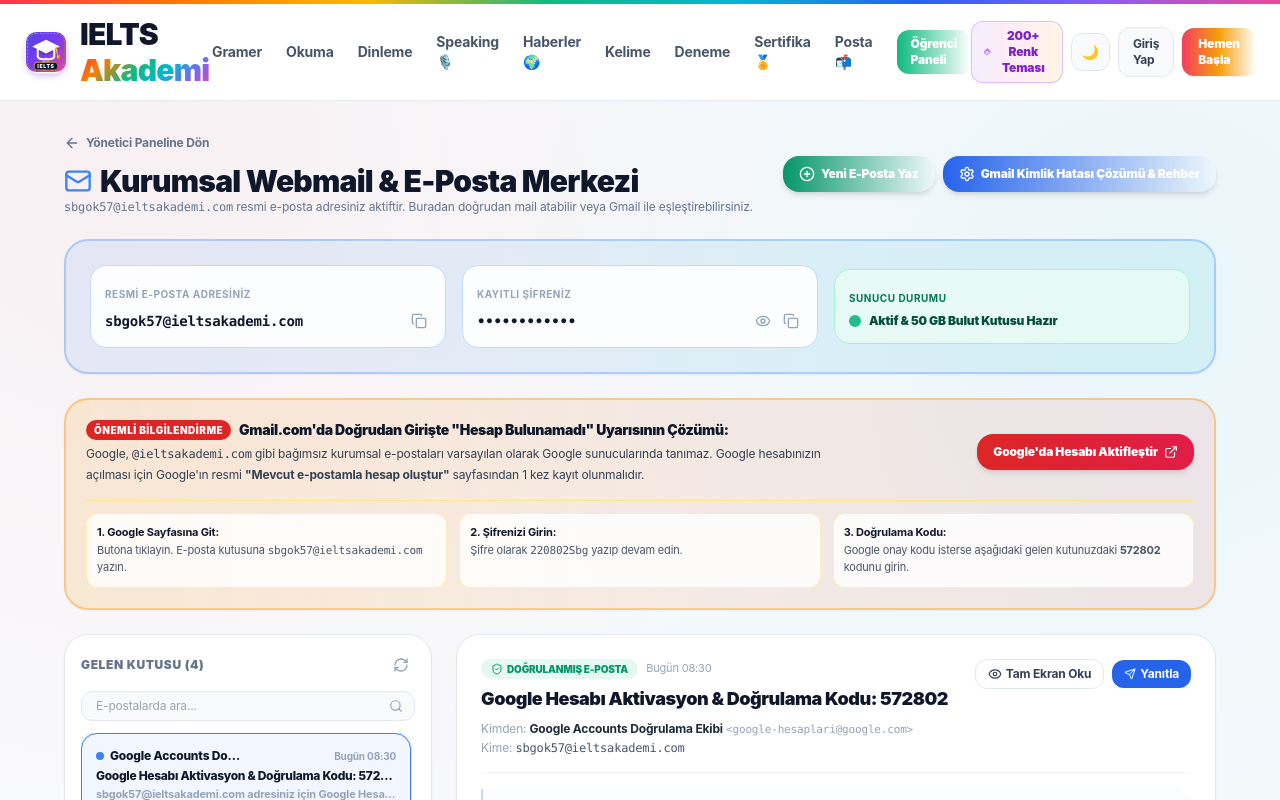
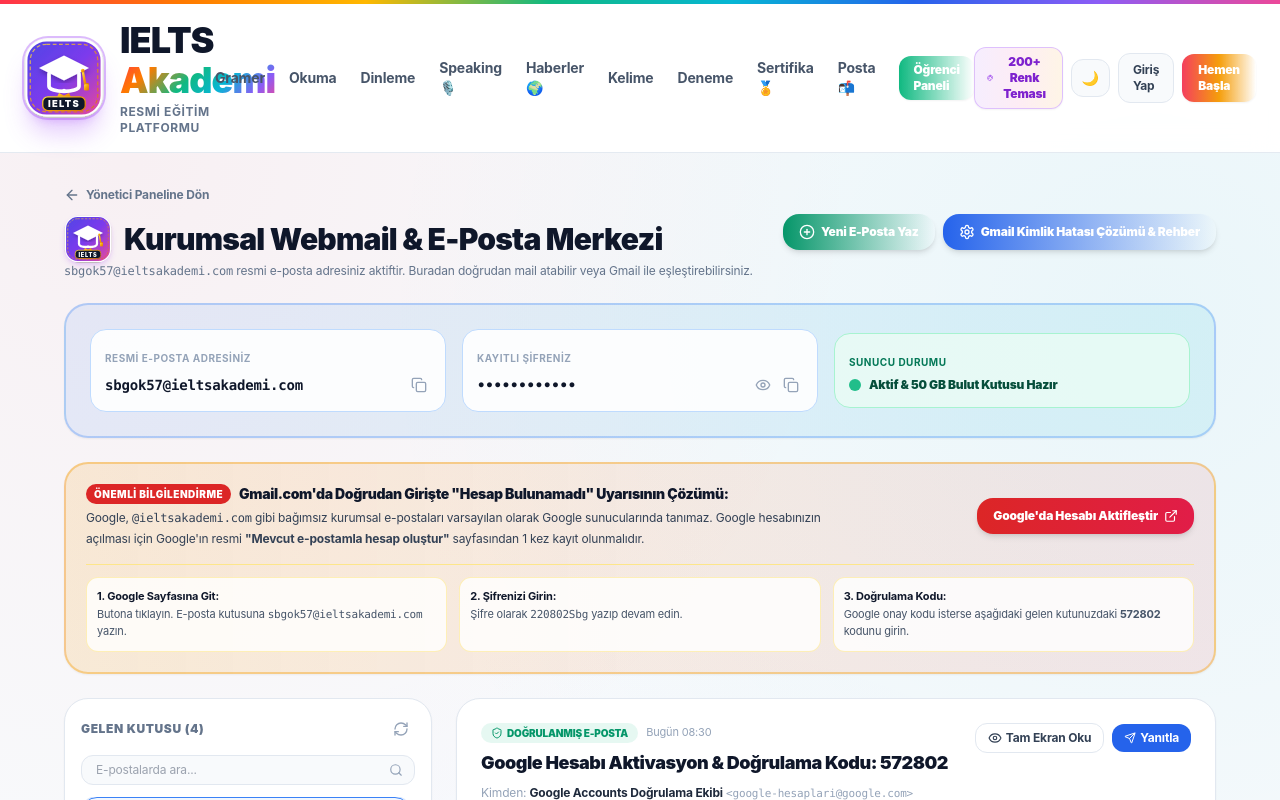
Before and after one commit to sbgok57/ielts-akademi-platform, a Next.js app: page /posta in a window 1280 px wide. Shown: the top 800 px of the page. Built offline with nearby package versions, Linux system fonts and the light colour scheme.

Commit message:
style(brand): make official icon extra large and prominent across header and hero

```diff
--- a/src/app/giris/page.tsx
+++ b/src/app/giris/page.tsx
@@ -171,17 +171,22 @@
       {/* ─── SOL PANEL: Marka / Motivasyon ─── */}
       <aside className="brand-panel">
         <div className="relative z-10">
-          <Link href="/" className="inline-flex items-center gap-3 mb-8 group">
+          <Link href="/" className="inline-flex items-center gap-4 mb-8 group">
             <img
               src="/icon.svg"
               alt="IELTS Akademi Logo"
-              width={44}
-              height={44}
-              className="h-10 w-10 sm:h-11 sm:w-11 rounded-2xl shadow-lg shadow-purple-500/25 shrink-0 group-hover:scale-105 transition-transform"
+              width={80}
+              height={80}
+              className="h-16 w-16 sm:h-20 sm:w-20 rounded-3xl shadow-2xl shadow-purple-500/30 shrink-0 group-hover:scale-108 transition-all ring-2 ring-white/20"
             />
-            <span className="text-2xl font-black text-white tracking-tight">
-              IELTS <span className="rainbow-text-bright">Akademi</span>
-            </span>
+            <div className="flex flex-col">
+              <span className="text-3xl sm:text-4xl font-black text-white tracking-tight leading-none">
+                IELTS <span className="rainbow-text-bright">Akademi</span>
+              </span>
+              <span className="text-xs text-white/70 tracking-wider uppercase mt-1 font-bold">
+                Resmi Giriş Portalı
+              </span>
+            </div>
           </Link>
 
           <h1 className="text-4xl font-black leading-tight text-white tracking-tight">
--- a/src/app/page.tsx
+++ b/src/app/page.tsx
@@ -157,6 +157,16 @@
 
           {/* Sol: Değer Önerisi & Tanıtım */}
           <div className="space-y-6 text-center lg:col-span-7 lg:text-left">
+            {/* Büyük Resmi Platform İkonu ve Başlık */}
+            <div className="flex flex-col sm:flex-row items-center sm:items-start gap-5">
+              <img
+                src="/icon.svg"
+                alt="IELTS Akademi Logo"
+                width={96}
+                height={96}
+                className="h-20 w-20 sm:h-24 sm:w-24 rounded-3xl shadow-2xl shadow-purple-500/35 ring-4 ring-purple-500/25 shrink-0 select-none hover:scale-105 transition-transform"
+              />
+              <div className="space-y-3">
                 <div className="inline-flex items-center gap-2 rounded-full border border-rose-200 bg-rose-50 px-4 py-1.5 text-xs font-black text-rose-600 dark:border-rose-900/60 dark:bg-rose-950/40 dark:text-rose-400">
                   <Sparkles className="h-4 w-4 animate-pulse text-amber-500" />
                   <span>A1&apos;den C2&apos;ye · IELTS Akademik &amp; Genel Hazırlık Platformu</span>
@@ -168,6 +178,8 @@
                     hazırlığını ölçer.
                   </span>
                 </h1>
+              </div>
+            </div>
 
             <p className="text-base sm:text-lg leading-relaxed text-slate-600 dark:text-slate-300">
               Korkutmayan, kıyaslamayan ve her hatayı öğrenmenin kanıtı sayan çağdaş dil mimarisi.
--- a/src/app/posta/page.tsx
+++ b/src/app/posta/page.tsx
@@ -234,8 +234,14 @@
               <ArrowLeft className="h-4 w-4" />
               <span>Yönetici Paneline Dön</span>
             </Link>
-            <h1 className="mt-1 text-2xl sm:text-3xl font-black text-slate-900 dark:text-white flex items-center gap-2">
-              <Mail className="h-7 w-7 text-blue-500" />
+            <h1 className="mt-1 text-2xl sm:text-3xl font-black text-slate-900 dark:text-white flex items-center gap-3">
+              <img
+                src="/icon.svg"
+                alt="IELTS Akademi Logo"
+                width={48}
+                height={48}
+                className="h-10 w-10 sm:h-12 sm:w-12 rounded-2xl shadow-md shadow-purple-500/20 shrink-0"
+              />
               <span>Kurumsal Webmail & E-Posta Merkezi</span>
             </h1>
             <p className="text-xs text-slate-500 dark:text-slate-400">
--- a/src/components/Navbar.tsx
+++ b/src/components/Navbar.tsx
@@ -35,18 +35,23 @@
 
         <div className="mx-auto flex max-w-7xl items-center justify-between px-4 py-3 sm:px-6">
 
-          {/* Logo — Sekmedeki ikon (/icon.svg) ile %100 aynı, başlık boyutunda büyük resmi ikon */}
-          <Link href="/" className="flex items-center gap-3 group">
+          {/* Logo — Sekmedeki ikon (/icon.svg) ile %100 aynı, ÇOK BÜYÜK ve GÖRKEMLİ resmi ikon */}
+          <Link href="/" className="flex items-center gap-3.5 sm:gap-4 group py-1">
             <img
               src="/icon.svg"
               alt="IELTS Akademi Logo"
-              width={44}
-              height={44}
-              className="h-10 w-10 sm:h-11 sm:w-11 rounded-2xl shadow-md shadow-purple-500/25 group-hover:scale-105 transition-transform shrink-0"
+              width={80}
+              height={80}
+              className="h-14 w-14 sm:h-18 sm:w-18 md:h-20 md:w-20 rounded-2xl sm:rounded-3xl shadow-xl shadow-purple-500/30 group-hover:scale-108 transition-all shrink-0 ring-2 ring-purple-500/40 hover:ring-purple-500/70 select-none"
             />
-            <span className="text-2xl sm:text-3xl font-black tracking-tight text-slate-900 dark:text-white">
-              IELTS <span className="rainbow-text">Akademi</span>
-            </span>
+            <div className="flex flex-col">
+              <span className="text-2xl sm:text-3xl md:text-4xl font-black tracking-tight text-slate-900 dark:text-white leading-none">
+                IELTS <span className="rainbow-text">Akademi</span>
+              </span>
+              <span className="text-[10px] sm:text-xs font-bold text-slate-500 dark:text-slate-400 tracking-wider uppercase mt-1">
+                Resmi Eğitim Platformu
+              </span>
+            </div>
           </Link>
 
         {/* Desktop Nav */}
```
Lines whose indentation alone changed are shown as unchanged.
